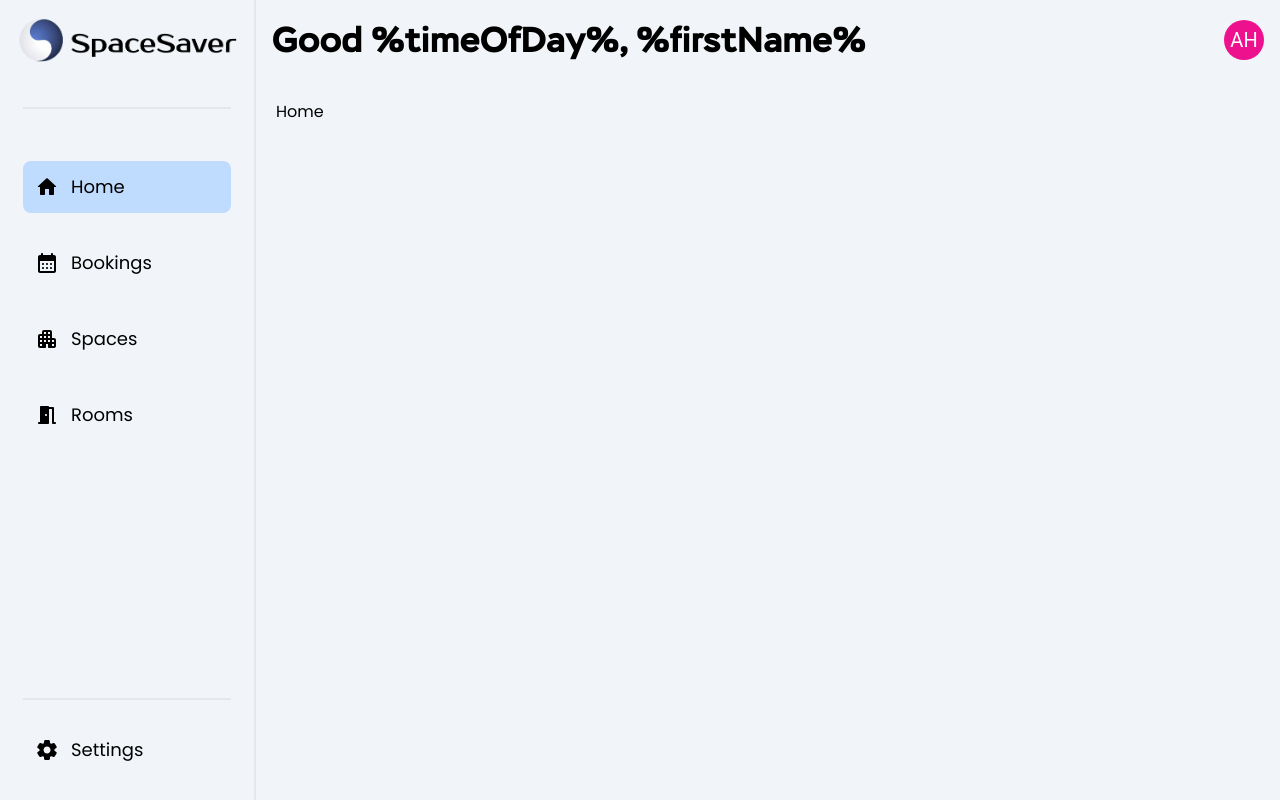
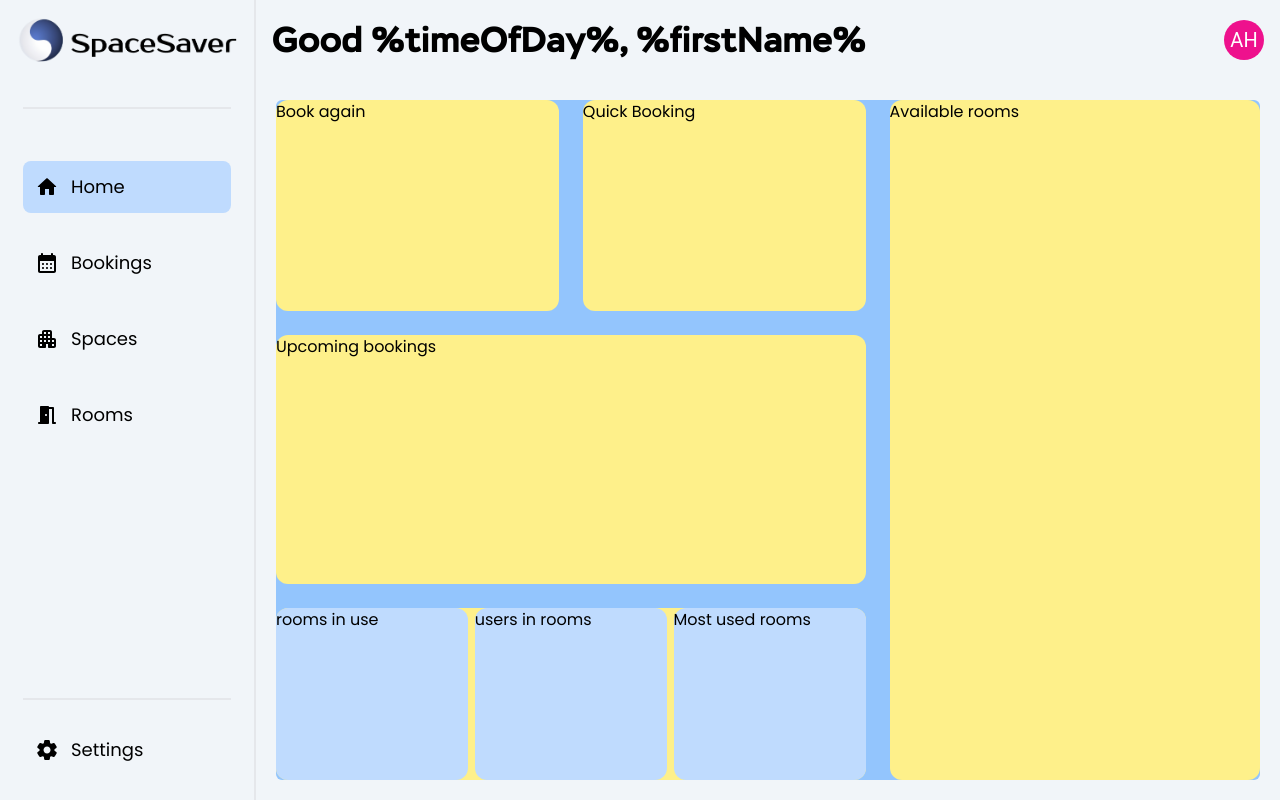
Before and after one commit to Space-Saver-Bookings/space-saver-client, a React (Vite) app: page /home in a window 1280 px wide. Built offline with nearby package versions, Linux system fonts and the light colour scheme.

Commit message:
feat: added initial layout for home

```diff
--- a/src/pages/Home.jsx
+++ b/src/pages/Home.jsx
@@ -1,9 +1,25 @@
 function Home() {
-    return (
-        <div>
-            <h3>Home</h3>
-        </div>
-    )
+  return (
+    <section className="sm:grid-cols-23 grid h-full sm:grid-rows-18 gap-6 rounded-md bg-blue-300">
+      <div className="col-start-1 col-end-8 row-start-1 row-end-[7] rounded-xl bg-yellow-200">
+        Book again
+      </div>
+      <div className="col-span-7 row-start-1 row-end-[7] rounded-xl bg-yellow-200">
+        Quick Booking
+      </div>
+      <div className="col-span-full col-start-[15] row-span-full row-start-1 rounded-xl bg-yellow-200">
+        Available rooms
+      </div>
+      <div className="col-start-1 col-end-[15] row-start-7 row-end-[14] rounded-xl bg-yellow-200">
+        Upcoming bookings
+      </div>
+      <div className="col-start-1 col-end-[15] row-span-5 flex justify-between rounded-xl bg-yellow-200">
+        <div className="w-[12rem] rounded-xl bg-blue-200">rooms in use</div>
+        <div className="w-[12rem] rounded-xl bg-blue-200">users in rooms</div>
+        <div className="w-[12rem] rounded-xl bg-blue-200">Most used rooms</div>
+      </div>
+    </section>
+  );
 }
 
-export default Home
+export default Home;
--- a/tailwind.config.js
+++ b/tailwind.config.js
@@ -11,8 +11,11 @@ export default {
         screen: '100dvh',
       },
       gridTemplateColumns: {
-        // not in use, was an experiment
-        7: 'repeat(7, minmax(0, 1fr))',
+        16: 'repeat(16, minmax(0, 1fr))',
+        23: 'repeat(23, minmax(0, 1fr))',
+      },
+      gridTemplateRows: {
+        18: 'repeat(18, minmax(0, 1fr))',
       },
     },
   },
```
